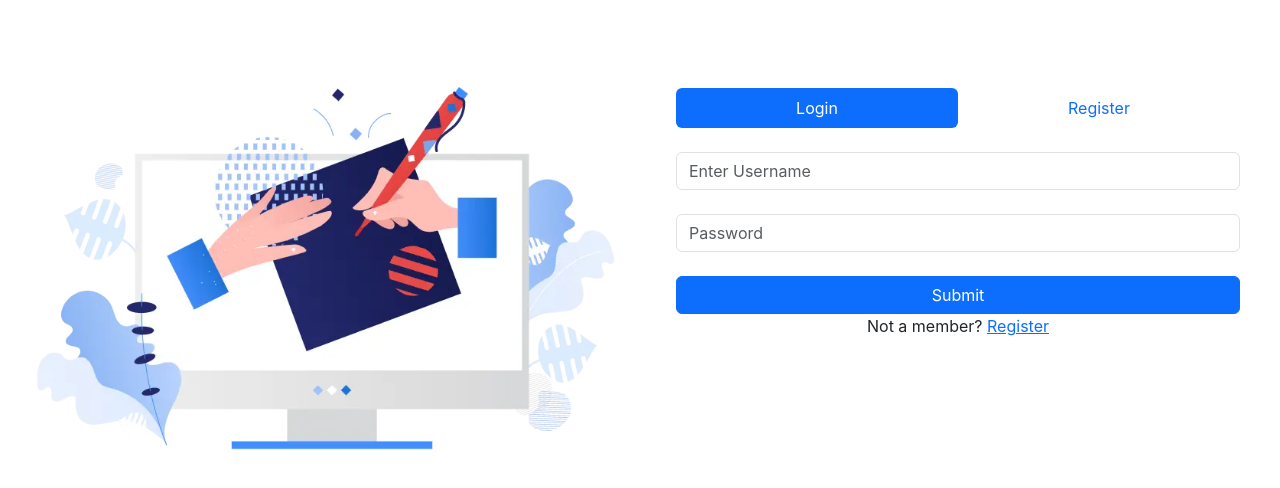
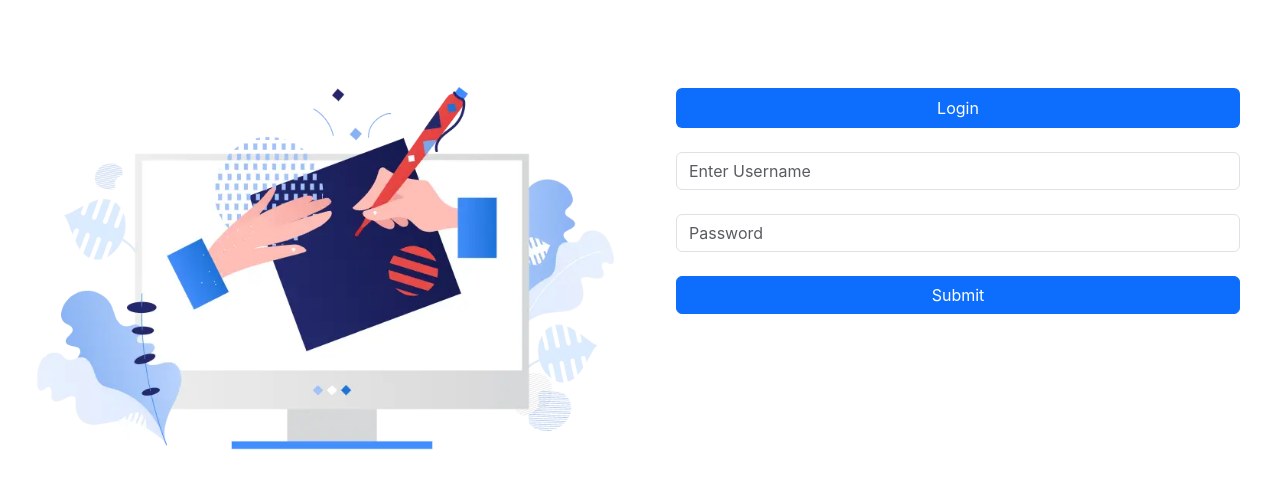
Before and after one commit to prashantmishra93/budgettracker-app, a React (Create React App) app: page /dashboard in a window 1280 px wide. Shown: the top 488 px of the page. Built offline with nearby package versions, Linux system fonts and the light colour scheme.

Commit message:
disable registeration option

```diff
--- a/src/Component/LoginForm.js
+++ b/src/Component/LoginForm.js
@@ -121,11 +121,11 @@ const LoginForm = ({ onLogin }) => {
                                     Login
                                 </MDBTabsLink>
                             </MDBTabsItem>
-                            <MDBTabsItem>
+                            {/* <MDBTabsItem>
                                 <MDBTabsLink onClick={() => handleJustifyClick('register')} active={justifyActive === 'register'}>
                                     Register
                                 </MDBTabsLink>
-                            </MDBTabsItem>
+                            </MDBTabsItem> */}
                         </MDBTabs>
 
                         <MDBTabsContent>
@@ -147,7 +147,7 @@ const LoginForm = ({ onLogin }) => {
                                     <br/>
                                     <button type="submit" className="btn btn-primary w-100">Submit</button>
                                 </form>
-                                <p className="text-center">Not a member? <a href="#!" onClick={() => handleJustifyClick('register')}>Register</a></p>
+                                {/* <p className="text-center">Not a member? <a href="#!" onClick={() => handleJustifyClick('register')}>Register</a></p> */}
                             </div>
 
                             <div className={justifyActive === 'register' ? 'tab-pane active m-4' : 'tab-pane m-4'}>
```
